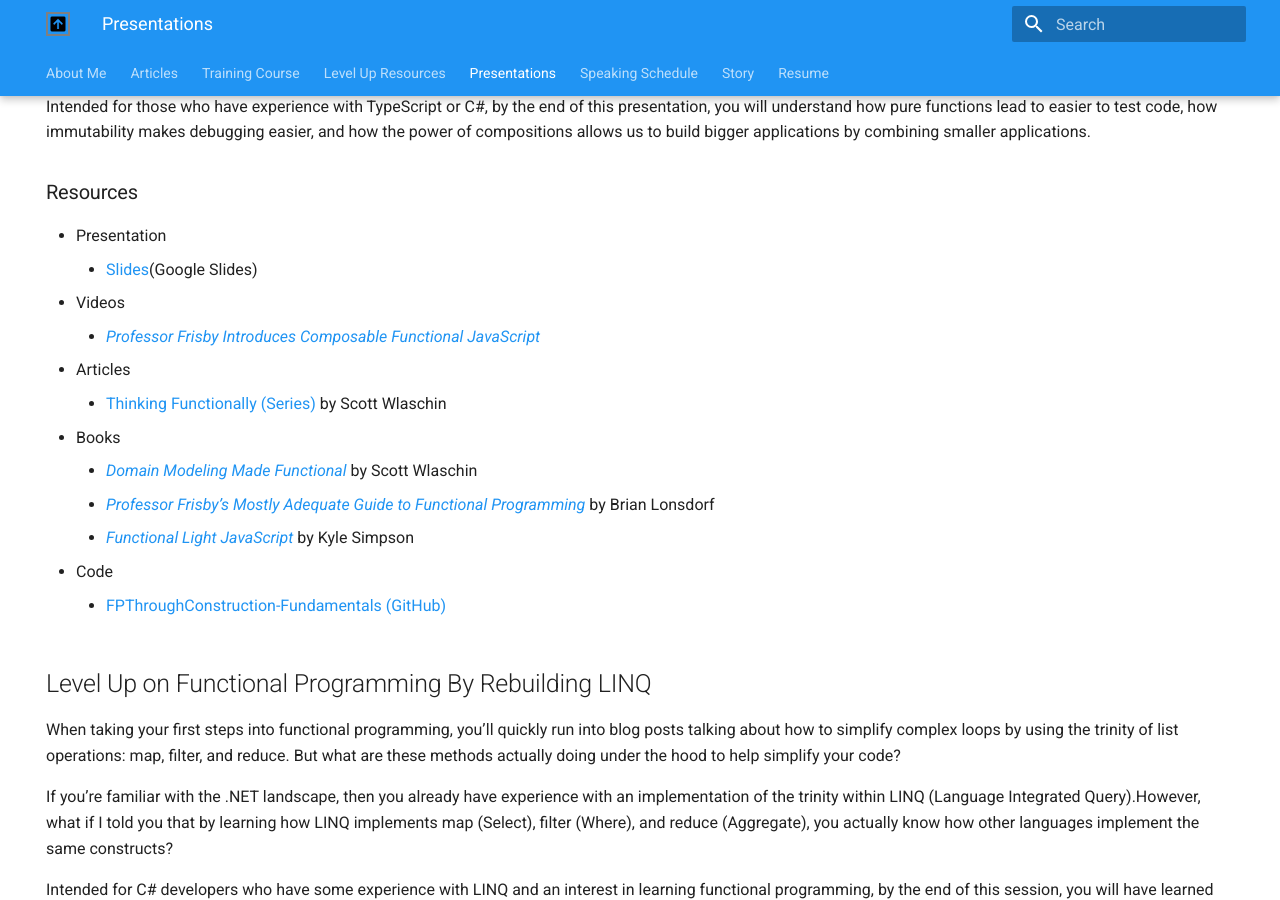
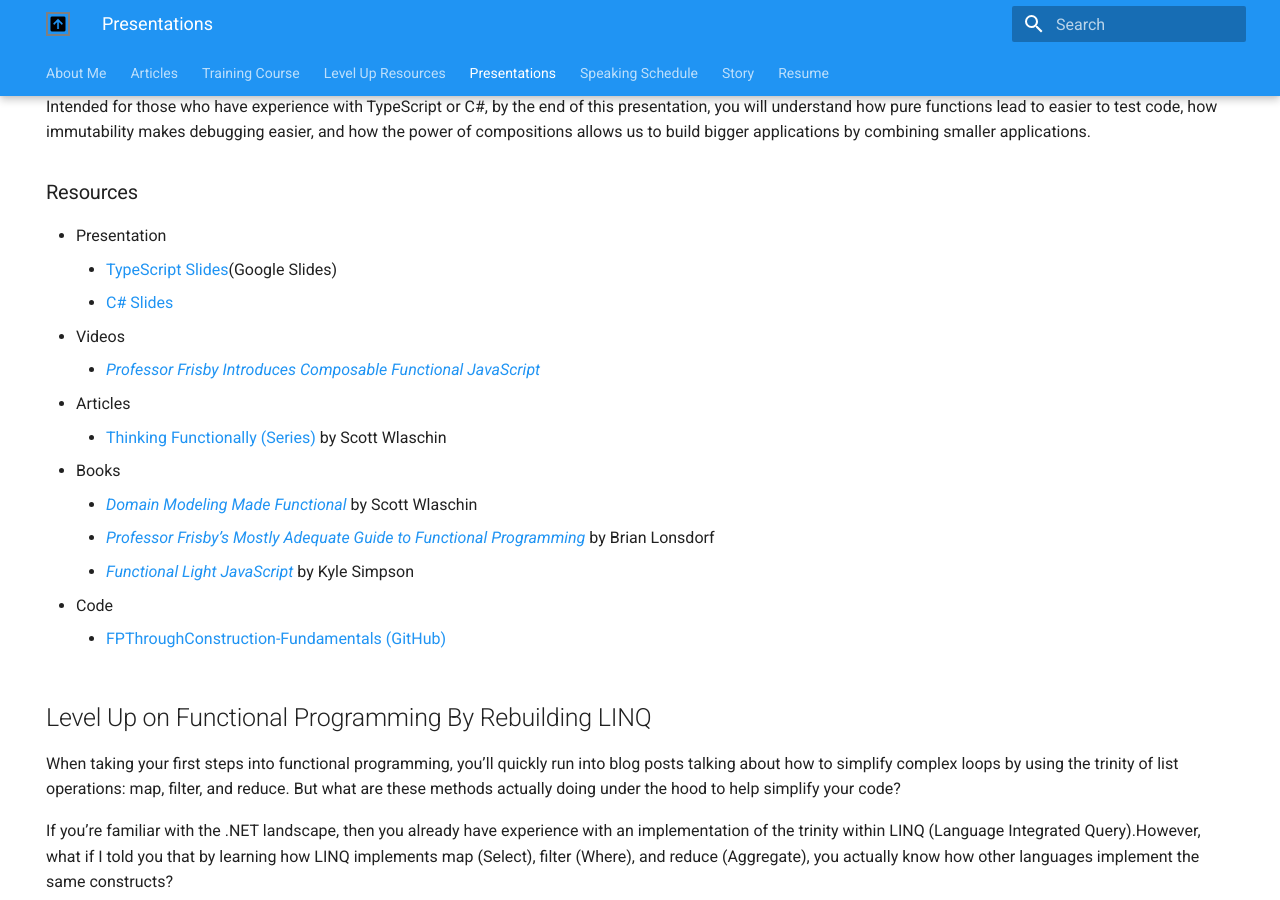
Before and after one commit to cameronpresley/blog, an MkDocs documentation site: the page built from docs/presentations.md, in a window 1280 px wide and 900 px high, scrolled down 3690 px. Built offline with MkDocs 1.6.1 and Material for MkDocs 9.7.7, drawn with Linux system fonts in a browser that asks for light colours; plug-ins that fetch from the network failed and are left out.

Commit message:
Update presentations.md

```diff
--- a/docs/presentations.md
+++ b/docs/presentations.md
@@ -112,7 +112,8 @@ Intended for those who have experience with TypeScript or C#, by the end of this
 ### Resources
 
 - Presentation
-    - [Slides](https://docs.google.com/presentation/d/12NOkQWN42VTQK2fCNuoLhby5Aat1BFUNNGWL0_upRIU/edit?usp=sharing)(Google Slides)
+    - [TypeScript Slides](https://docs.google.com/presentation/d/12NOkQWN42VTQK2fCNuoLhby5Aat1BFUNNGWL0_upRIU/edit?usp=sharing)(Google Slides)
+    - [C# Slides](https://docs.google.com/presentation/d/1W5wwxkERD0iD2CC2LLydI1DHFxfzzQNBYBuJ3FWfUTA/edit?usp=sharing)
 - Videos
     - _[Professor Frisby Introduces Composable Functional JavaScript](https://egghead.io/courses/professor-frisby-introduces-composable-functional-javascript)_
 - Articles
```
